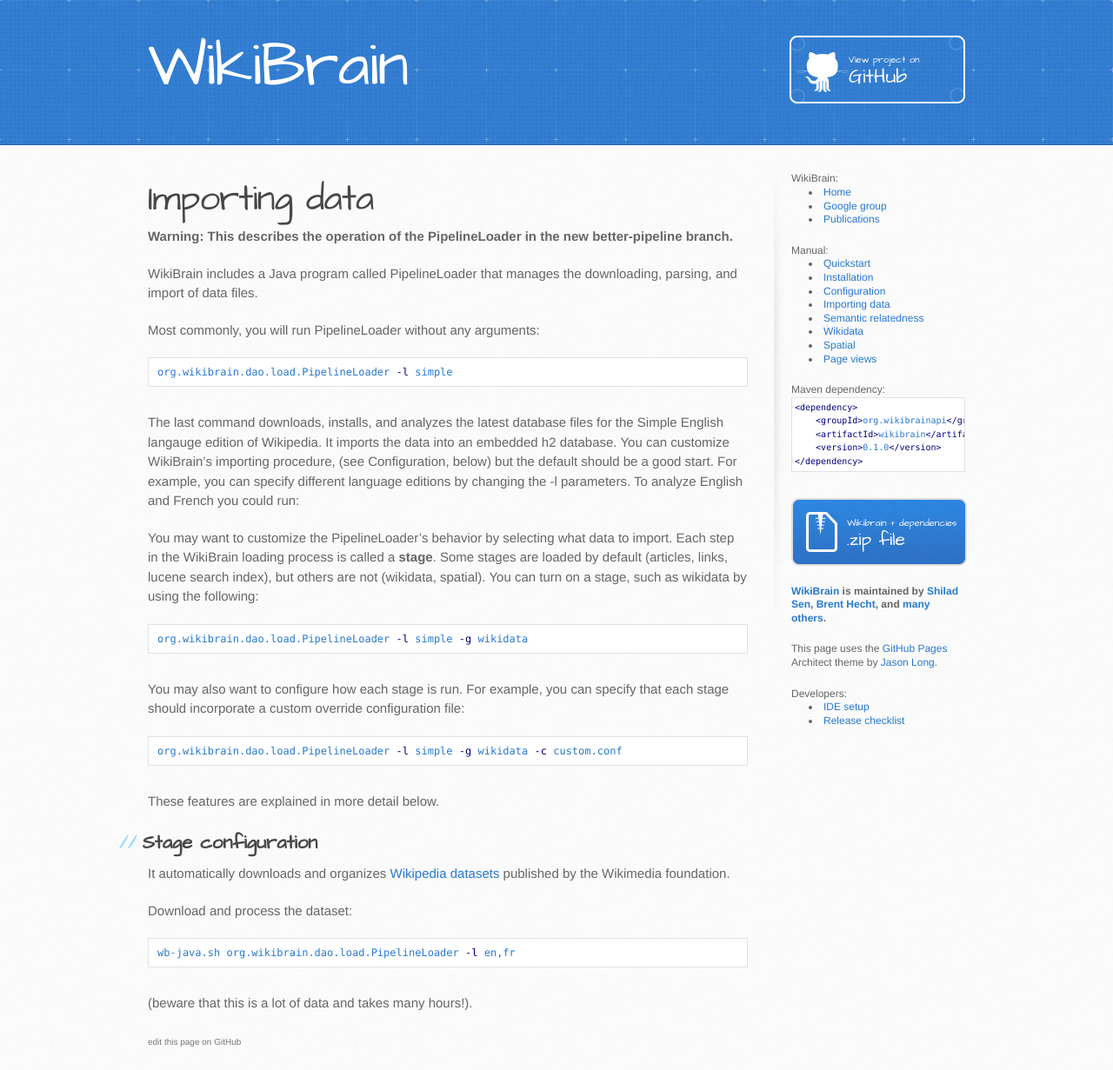
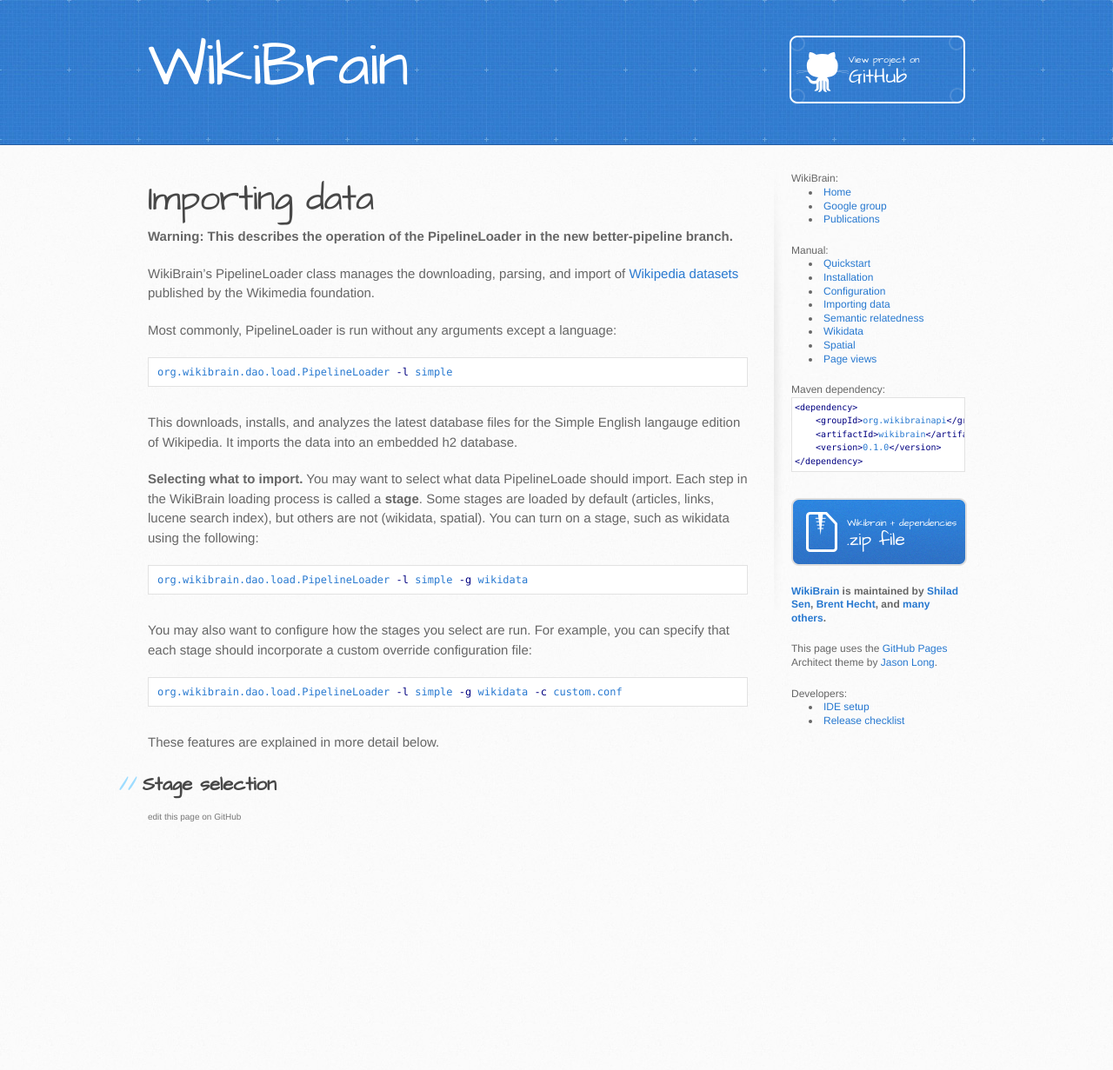
Before and after one commit to shilad/wikibrain, a Jekyll site: the page built from tutorial/importing.md, in a window 1280 px wide. Shown: the whole page at 87% size. Built offline with Jekyll 4.4.1, drawn with Linux system fonts in a browser that asks for light colours; nearby versions of some CDN libraries; Markdown is read by kramdown in place of the engine named in the settings; after the commit the page ends 972 px from its top, so only the background shows below that.

Commit message:
Update importing.md

````diff
--- a/tutorial/importing.md
+++ b/tutorial/importing.md
@@ -6,25 +6,26 @@
 
 **Warning: This describes the operation of the PipelineLoader in the new better-pipeline branch.**
 
-WikiBrain includes a Java program called PipelineLoader that manages the downloading, parsing, and import of data files.
+WikiBrain's PipelineLoader class manages the downloading, parsing, and import of [Wikipedia datasets](http://en.wikipedia.org/wiki/Wikipedia:Database_download) published by the Wikimedia foundation.
 
-Most commonly, you will run PipelineLoader without any arguments:
+Most commonly, PipelineLoader is run without any arguments except a language:
 
 ```bash
 org.wikibrain.dao.load.PipelineLoader -l simple
 ```
-The last command downloads, installs, and analyzes the latest database files for the Simple English langauge edition of Wikipedia. It imports the data into an embedded h2 database. You can customize WikiBrain's importing procedure, (see Configuration, below) but the default should be a good start. For example, you can specify different language editions by changing the -l parameters. To analyze English and French you could run:
+This downloads, installs, and analyzes the latest database files for the Simple English langauge edition of Wikipedia. It imports the data into an embedded h2 database.
 
-You may want to customize the PipelineLoader's behavior by selecting what data to import.
+**Selecting what to import.**
+You may want to select what data PipelineLoade should import.
 Each step in the WikiBrain loading process is called a **stage**.
 Some stages are loaded by default (articles, links, lucene search index), but others are not (wikidata, spatial).
-You can turn on a stage, such as wikidata by using the following:
+You can turn on a stage, such as wikidata using the following:
 
 ```bash
 org.wikibrain.dao.load.PipelineLoader -l simple -g wikidata
 ```
 
-You may also want to configure how each stage is run.
+You may also want to configure how the stages you select are run.
 For example, you can specify that each stage should incorporate a custom override configuration file:
 
 ```bash
@@ -33,16 +34,4 @@
 
 These features are explained in more detail below.
 
-## Stage configuration
-
-It automatically downloads and organizes [Wikipedia datasets](http://en.wikipedia.org/wiki/Wikipedia:Database_download) published by the Wikimedia foundation.
-
-Download and process the dataset:
-
-
-
-
-```bash
-wb-java.sh org.wikibrain.dao.load.PipelineLoader -l en,fr
-```
-(beware that this is a lot of data and takes many hours!).
+## Stage selection
````
